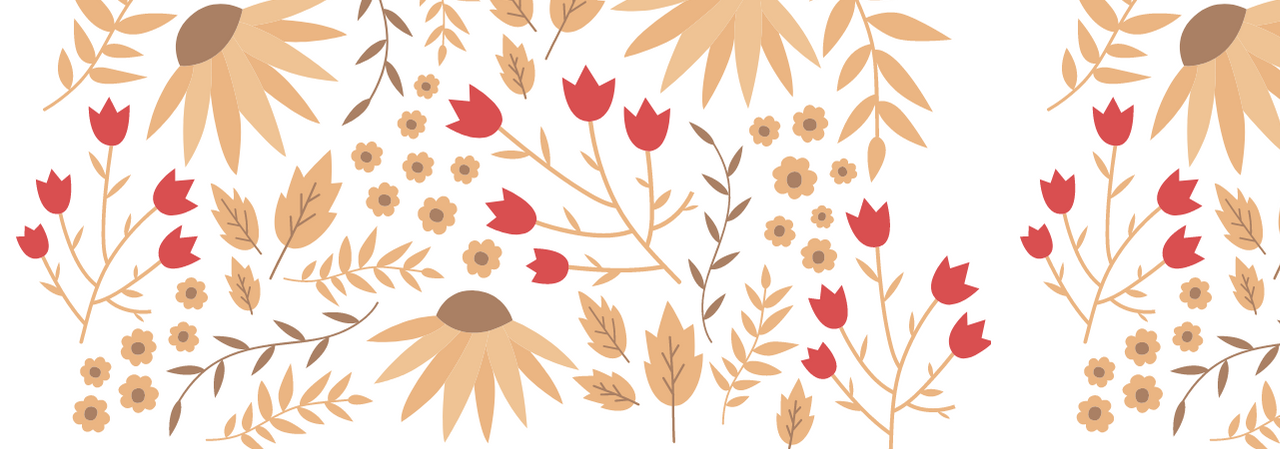
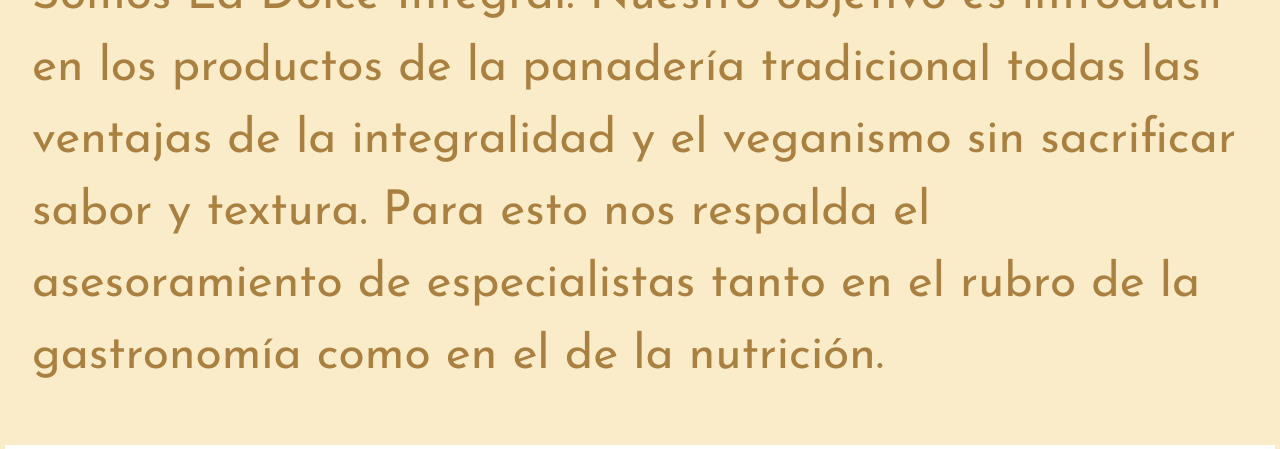
Before and after one commit to marianogoberna/Goberna-LaDolceIntegral, a website: page pages/nosotros.html in a window 1280 px wide. Shown: the part 133-582 px from the top of the page. Drawn offline with nearby package versions, Linux system fonts and the light colour scheme.

Commit message:
ultima version

```diff
--- a/pages/nosotros.html
+++ b/pages/nosotros.html
@@ -53,6 +53,10 @@
       </nav>
     </header>
 
+    <section class="section-nosotros">
+      <p class="p-nosotros">Somos La Dolce Integral. Nuestro objetivo es introducir en los productos de la panadería tradicional todas las ventajas de la integralidad y el veganismo sin sacrificar sabor y textura. Para esto nos respalda el asesoramiento de especialistas tanto en el rubro de la gastronomía como en el de la nutrición. </p>
+    </section>
+
     <footer>
         <a class="link-footer" target="_blank" href="https://www.instagram.com/ladolceintegral/">Visitanos en nuestras redes</a>
         <a target="_blank" href="https://www.instagram.com/ladolceintegral/"><img class="ig-logo"  src="../img/iglogo.png" alt="logo instagram"></a>
--- a/scss/style.scss
+++ b/scss/style.scss
@@ -70,6 +70,7 @@ body{
 
 
         .navbar{
+            z-index: 1;
 
             .container-fluid{
                 @include center;
@@ -229,6 +230,18 @@ body{
             height: 2.5rem;
         }
     }
+
+    .section-nosotros{
+        background-color: $color5;
+        padding: 2rem;
+
+        .p-nosotros{
+            font-family: $fuente2;
+            color: $color1;
+            font-size: 3rem;
+        }
+    }
+
 }
 
 @media screen and (max-width: 840px) {
```
Also changed, not shown: css/style.css, 1 other file.
